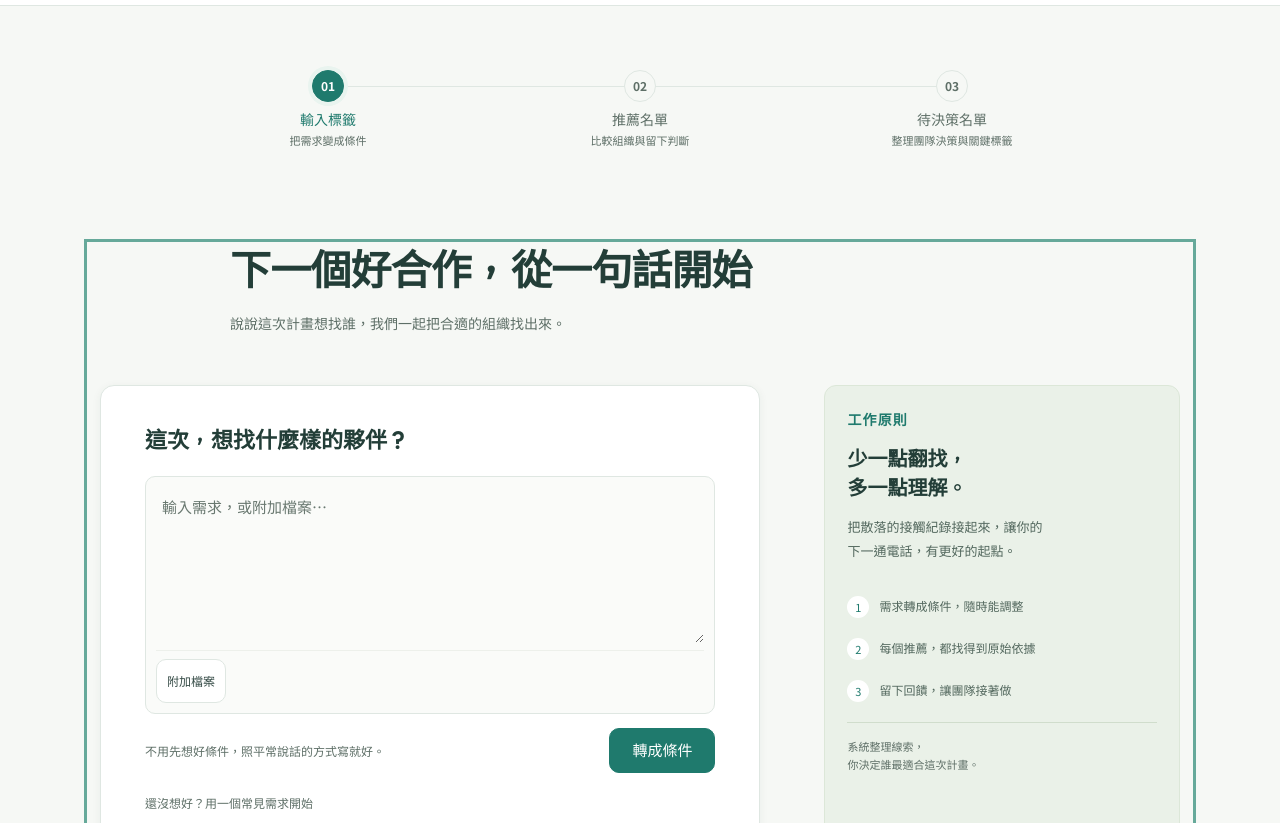
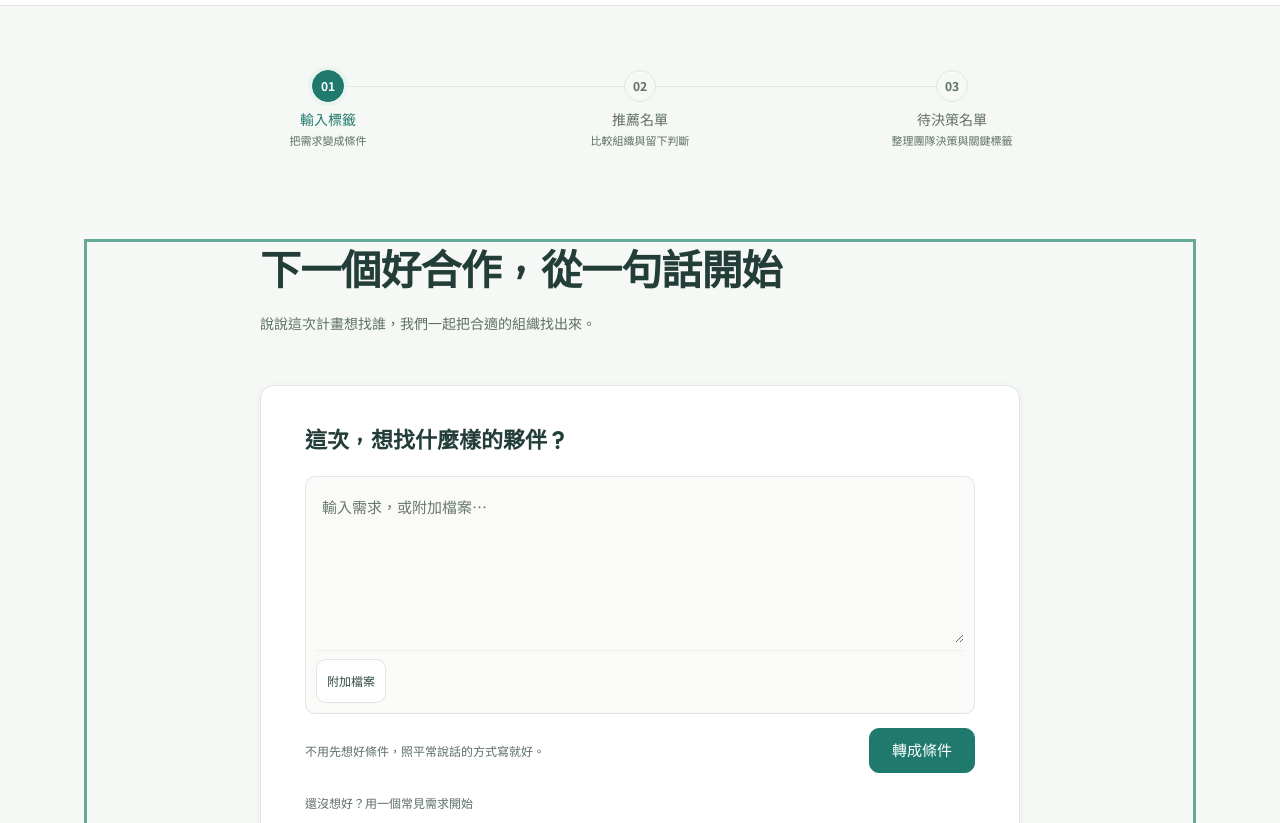
Before and after one commit to ry231111/-05-demo, a plain HTML site: page web/index.html in a window 1280 px wide. Shown: the part 97-920 px from the top of the page. Drawn offline with Linux system fonts and the light colour scheme; a web font is replaced by a local one.

Commit message:
UI：移除工作原則側欄，主卡片置中；標題與工具列對齊白卡邊緣
Co-Authored-By: Claude Opus 5.5 <noreply@anthropic.com>
Claude-Session: https://claude.ai/code/session_01C1gU4u3cTL7JcBM6K3DYUT

```diff
--- a/web/app.js
+++ b/web/app.js
@@ -124,7 +124,7 @@
   }
   function renderInput() {
     $('#step-1').innerHTML = heading('01', '下一個好合作，從一句話開始', '說說這次計畫想找誰，我們一起把合適的組織找出來。') +
-      '<div class="intake-layout"><div><div class="panel intake-panel"><div class="section-label"><h2>這次，想找什麼樣的夥伴？</h2></div><label class="muted" for="sentence">把企業或計畫的一句話需求貼進來</label><div class="composer" data-role="composer"><div class="composer-drop-hint">放開以附加檔案</div><div class="composer-chips" data-role="chips"></div><textarea id="sentence" data-role="text" placeholder="輸入需求，或附加檔案…">'+esc(state.sentence)+'</textarea><div class="composer-bar"><input type="file" data-role="file" multiple hidden accept="image/*,.pdf,.txt,.md,.csv,.doc,.docx,.xls,.xlsx,.zip"><button class="composer-attach" data-role="attach" type="button">附加檔案</button><span class="composer-count" data-role="count"></span><button class="composer-send" data-role="send" type="button" aria-label="送出" disabled>↑</button></div></div><div class="input-footer"><small class="muted">不用先想好條件，照平常說話的方式寫就好。</small><button class="primary" data-action="parse">轉成條件</button></div><p class="example-label">還沒想好？用一個常見需求開始</p><div class="examples">'+demands.map((d, i) => '<button data-demand="'+i+'">'+esc(d.title)+'</button>').join('')+'</div></div><div id="conditions-form"></div></div><aside class="guide"><div class="guide-symbol">工作原則</div><h3>少一點翻找，<br>多一點理解。</h3><p>把散落的接觸紀錄接起來，讓你的下一通電話，有更好的起點。</p><ol><li>需求轉成條件，隨時能調整</li><li>每個推薦，都找得到原始依據</li><li>留下回饋，讓團隊接著做</li></ol><div class="guide-note">系統整理線索，<br>你決定誰最適合這次計畫。</div></aside></div>';
+      '<div class="intake-layout"><div><div class="panel intake-panel"><div class="section-label"><h2>這次，想找什麼樣的夥伴？</h2></div><label class="muted" for="sentence">把企業或計畫的一句話需求貼進來</label><div class="composer" data-role="composer"><div class="composer-drop-hint">放開以附加檔案</div><div class="composer-chips" data-role="chips"></div><textarea id="sentence" data-role="text" placeholder="輸入需求，或附加檔案…">'+esc(state.sentence)+'</textarea><div class="composer-bar"><input type="file" data-role="file" multiple hidden accept="image/*,.pdf,.txt,.md,.csv,.doc,.docx,.xls,.xlsx,.zip"><button class="composer-attach" data-role="attach" type="button">附加檔案</button><span class="composer-count" data-role="count"></span><button class="composer-send" data-role="send" type="button" aria-label="送出" disabled>↑</button></div></div><div class="input-footer"><small class="muted">不用先想好條件，照平常說話的方式寫就好。</small><button class="primary" data-action="parse">轉成條件</button></div><p class="example-label">還沒想好？用一個常見需求開始</p><div class="examples">'+demands.map((d, i) => '<button data-demand="'+i+'">'+esc(d.title)+'</button>').join('')+'</div></div><div id="conditions-form"></div></div></div>';
     initComposer($('#step-1 [data-role="composer"]'));
     renderConditions();
   }
--- a/web/style.css
+++ b/web/style.css
@@ -147,3 +147,8 @@ h3{font-weight:400}
   .steps button strong{font-size:11px}
   .steps button small{font-size:10px}
 }
+/* 置中單欄＋標題/工具列對齊白卡邊緣 */
+.intake-layout{grid-template-columns:minmax(0,1fr)!important;max-width:760px;margin:0 auto}
+#step-1 .page-heading{max-width:760px!important;margin-left:auto!important;margin-right:auto!important}
+#step-2 .page-heading{max-width:1000px!important;margin-left:auto!important;margin-right:auto!important}
+.results-tools{max-width:1000px;margin-left:auto!important;margin-right:auto!important;padding-left:0!important;padding-right:0!important}
```
